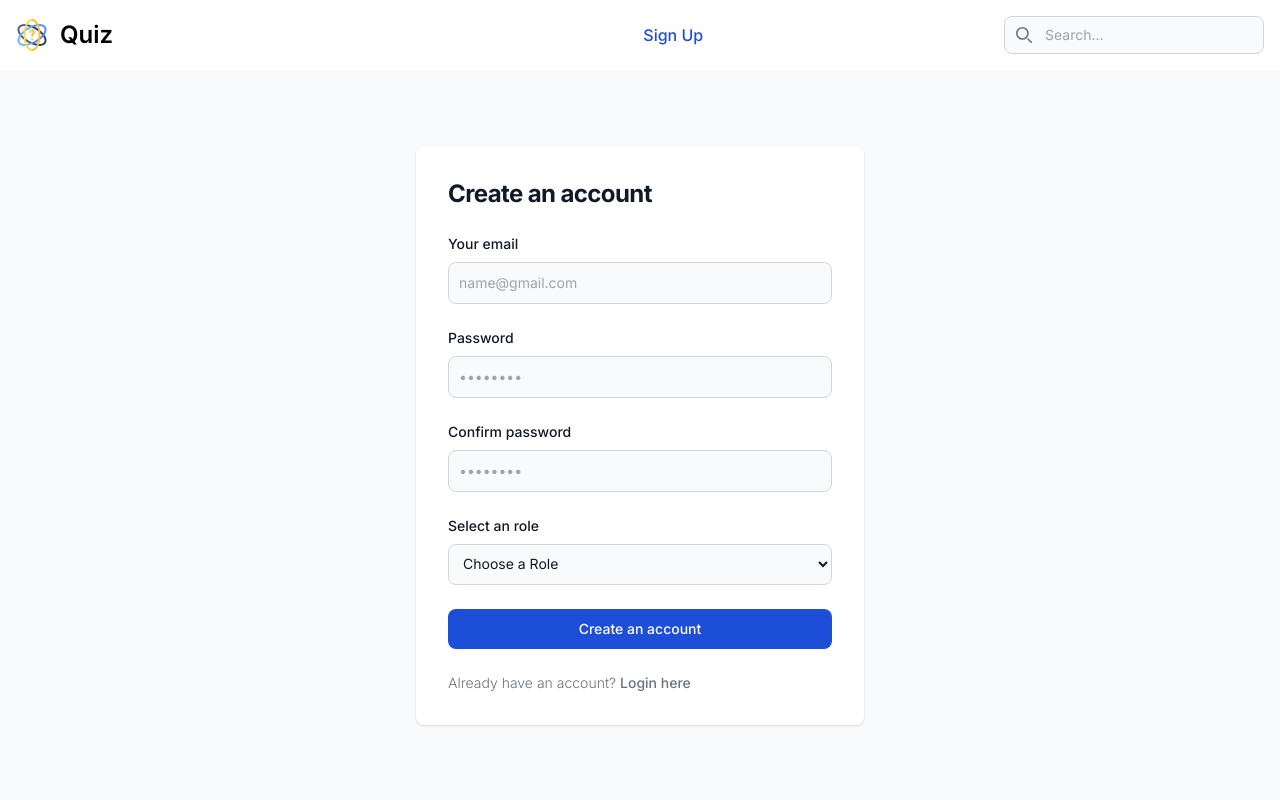
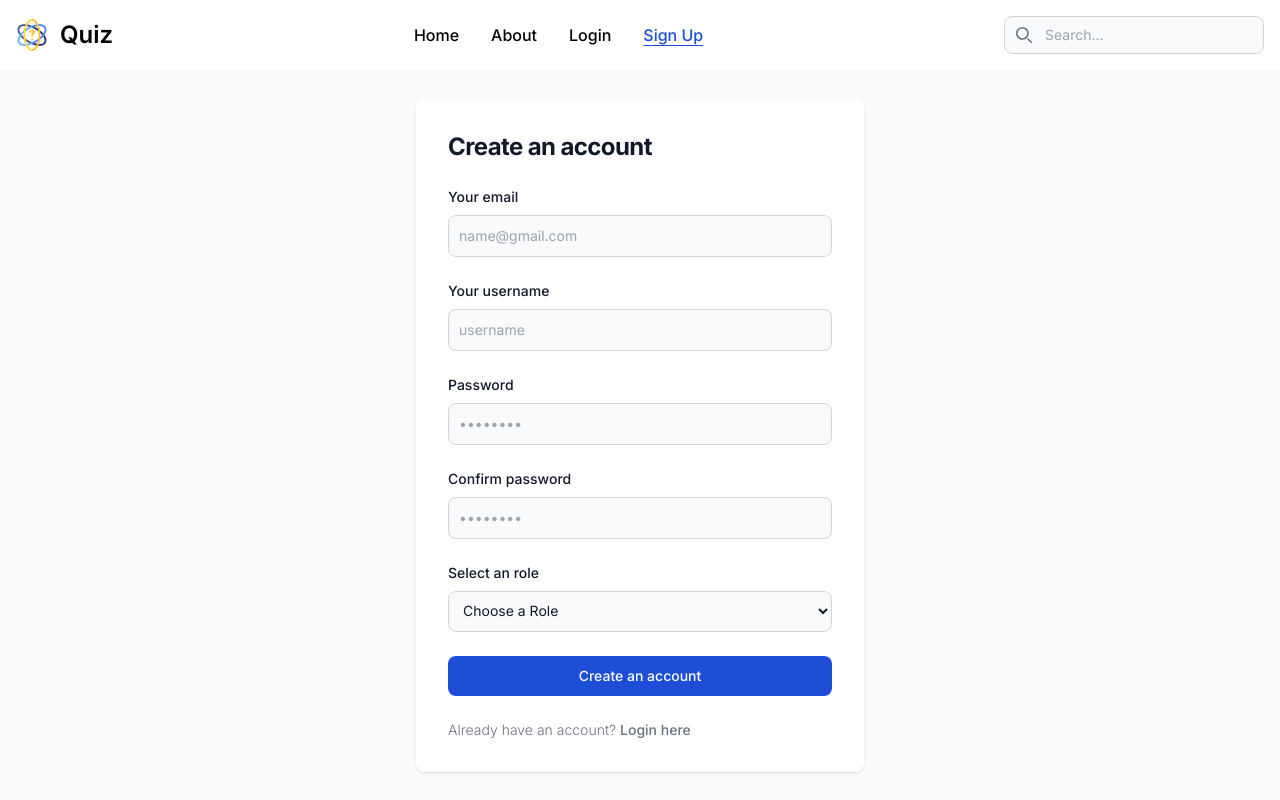
Before and after one commit to Liqaing/Quiz-FrontEnd, a Next.js app in the folder quiz-frontend/: page /account/sign-up in a window 1280 px wide. Built offline with nearby package versions, Linux system fonts and the light colour scheme.

Commit message:
handle submit sign up form

```diff
--- /dev/null
+++ b/quiz-frontend/app/account/sign-up/action.tsx
@@ -0,0 +1,37 @@
+"use server";
+
+interface RegisterData {
+    username: string,
+    password: string,
+    email:string,
+    role:string
+}
+
+const SignUpAction = async (formData:any) => {
+
+    const registerData: RegisterData = {
+        username: formData.get("username") as string,
+        email: formData.get("email") as string,
+        password: formData.get("password") as string,
+        role: formData.get("role") as string
+    }
+
+    // console.log(JSON.stringify(registerData))
+
+    const response = await fetch('https://quiz-uy6f.onrender.com/register', {
+        method: 'POST',
+        headers: {
+            'Content-Type': 'application/json',
+        },
+        body: JSON.stringify({
+            "username": registerData.username,
+            "email": registerData.email,
+            "password": registerData.password,
+            "role": registerData.role
+        })
+    });
+
+    console.log(response.json());
+}
+
+export default SignUpAction
--- /dev/null
+++ b/quiz-frontend/app/account/sign-up/form.tsx
@@ -0,0 +1,37 @@
+import SignUpAction from "./action";
+
+const SignUpForm = () => {
+
+    return (
+        <form className="space-y-4 md:space-y-6" action={SignUpAction}>
+            <div>
+                <label htmlFor="email" className="block mb-2 text-sm font-medium text-gray-900 dark:text-white">Your email</label>
+                <input type="email" name="email" id="email" className="bg-gray-50 border border-gray-300 text-gray-900 sm:text-sm rounded-lg focus:ring-primary-600 focus:border-primary-600 block w-full p-2.5 dark:bg-gray-700 dark:border-gray-600 dark:placeholder-gray-400 dark:text-white dark:focus:ring-blue-500 dark:focus:border-blue-500" placeholder="name@gmail.com" required />
+            </div>
+            <div>
+                <label htmlFor="username" className="block mb-2 text-sm font-medium text-gray-900 dark:text-white">Your username</label>
+                <input type="text" name="username" id="username" className="bg-gray-50 border border-gray-300 text-gray-900 sm:text-sm rounded-lg focus:ring-primary-600 focus:border-primary-600 block w-full p-2.5 dark:bg-gray-700 dark:border-gray-600 dark:placeholder-gray-400 dark:text-white dark:focus:ring-blue-500 dark:focus:border-blue-500" placeholder="username" required />
+            </div>
+            <div>
+                <label htmlFor="password" className="block mb-2 text-sm font-medium text-gray-900 dark:text-white">Password</label>
+                <input type="password" name="password" id="password" placeholder="••••••••" className="bg-gray-50 border border-gray-300 text-gray-900 sm:text-sm rounded-lg focus:ring-primary-600 focus:border-primary-600 block w-full p-2.5 dark:bg-gray-700 dark:border-gray-600 dark:placeholder-gray-400 dark:text-white dark:focus:ring-blue-500 dark:focus:border-blue-500" required />
+            </div>
+            <div>
+                <label htmlFor="confirm-password" className="block mb-2 text-sm font-medium text-gray-900 dark:text-white">Confirm password</label>
+                <input type="password" name="confirm-password" id="confirm-password" placeholder="••••••••" className="bg-gray-50 border border-gray-300 text-gray-900 sm:text-sm rounded-lg focus:ring-primary-600 focus:border-primary-600 block w-full p-2.5 dark:bg-gray-700 dark:border-gray-600 dark:placeholder-gray-400 dark:text-white dark:focus:ring-blue-500 dark:focus:border-blue-500" required />
+            </div>
+            <div>
+                <label htmlFor="role" className="block mb-2 text-sm font-medium text-gray-900 dark:text-white">Select an role</label>
+                <select name="role" id="role" className="bg-gray-50 border border-gray-300 text-gray-900 text-sm rounded-lg focus:ring-blue-500 focus:border-blue-500 block w-full p-2.5 dark:bg-gray-700 dark:border-gray-600 dark:placeholder-gray-400 dark:text-white dark:focus:ring-blue-500 dark:focus:border-blue-500">
+                    <option selected disabled>Choose a Role</option>
+                    <option value="STUDENT">Student</option>
+                    <option value="TEACHER">Teacher</option>
+                </select>
+            </div>
+
+            <button type="submit" className="w-full text-white bg-blue-700 hover:bg-primary-700 focus:ring-4 focus:outline-none focus:ring-primary-300 font-medium rounded-lg text-sm px-5 py-2.5 text-center dark:bg-primary-600 dark:hover:bg-primary-700 dark:focus:ring-primary-800">Create an account</button>
+        </form>
+    )
+}
+
+export default SignUpForm;
--- a/quiz-frontend/app/account/sign-up/page.tsx
+++ b/quiz-frontend/app/account/sign-up/page.tsx
@@ -1,12 +1,8 @@
-'use-client';
 
 import Link from "next/link";
+import SignUpForm from "./form";
 
 const SignUp = () => {
-
-    const submit = () => {
-        console.log("Hello")
-    }
 
     return (
         <section className="h-full bg-gray-50 dark:bg-gray-900">
@@ -16,34 +12,12 @@ const SignUp = () => {
                         <h1 className="text-xl font-bold leading-tight tracking-tight text-gray-900 md:text-2xl dark:text-white">
                             Create an account
                         </h1>
-                        <form className="space-y-4 md:space-y-6" action="">
-                            <div>
-                                <label htmlFor="email" className="block mb-2 text-sm font-medium text-gray-900 dark:text-white">Your email</label>
-                                <input type="email" name="email" id="email" className="bg-gray-50 border border-gray-300 text-gray-900 sm:text-sm rounded-lg focus:ring-primary-600 focus:border-primary-600 block w-full p-2.5 dark:bg-gray-700 dark:border-gray-600 dark:placeholder-gray-400 dark:text-white dark:focus:ring-blue-500 dark:focus:border-blue-500" placeholder="name@gmail.com" required />
-                            </div>
-                            <div>
-                                <label htmlFor="password" className="block mb-2 text-sm font-medium text-gray-900 dark:text-white">Password</label>
-                                <input type="password" name="password" id="password" placeholder="••••••••" className="bg-gray-50 border border-gray-300 text-gray-900 sm:text-sm rounded-lg focus:ring-primary-600 focus:border-primary-600 block w-full p-2.5 dark:bg-gray-700 dark:border-gray-600 dark:placeholder-gray-400 dark:text-white dark:focus:ring-blue-500 dark:focus:border-blue-500" required />
-                            </div>
-                            <div>
-                                <label htmlFor="confirm-password" className="block mb-2 text-sm font-medium text-gray-900 dark:text-white">Confirm password</label>
-                                <input type="confirm-password" name="confirm-password" id="confirm-password" placeholder="••••••••" className="bg-gray-50 border border-gray-300 text-gray-900 sm:text-sm rounded-lg focus:ring-primary-600 focus:border-primary-600 block w-full p-2.5 dark:bg-gray-700 dark:border-gray-600 dark:placeholder-gray-400 dark:text-white dark:focus:ring-blue-500 dark:focus:border-blue-500" required />
-                            </div>
-                            <div>
-                                <label htmlFor="Role" className="block mb-2 text-sm font-medium text-gray-900 dark:text-white">Select an role</label>
-                                <select id="Role" className="bg-gray-50 border border-gray-300 text-gray-900 text-sm rounded-lg focus:ring-blue-500 focus:border-blue-500 block w-full p-2.5 dark:bg-gray-700 dark:border-gray-600 dark:placeholder-gray-400 dark:text-white dark:focus:ring-blue-500 dark:focus:border-blue-500">
-                                    <option selected disabled>Choose a Role</option>
-                                    <option value="STUDENT">Student</option>
-                                    <option value="TEACHER">Teacher</option>
-                                </select>
-                            </div>
 
-                            <button type="button" className="w-full text-white bg-blue-700 hover:bg-primary-700 focus:ring-4 focus:outline-none focus:ring-primary-300 font-medium rounded-lg text-sm px-5 py-2.5 text-center dark:bg-primary-600 dark:hover:bg-primary-700 dark:focus:ring-primary-800">Create an account</button>
+                        <SignUpForm></SignUpForm>
 
-                            <p className="text-sm font-light text-gray-500 dark:text-gray-400">
-                                Already have an account? <Link href="/account/login" className="font-medium text-primary-600 hover:underline dark:text-primary-500">Login here</Link>
-                            </p>
-                        </form>
+                        <p className="text-sm font-light text-gray-500 dark:text-gray-400">
+                            Already have an account? <Link href="/account/login" className="font-medium text-primary-600 hover:underline dark:text-primary-500">Login here</Link>
+                        </p>
                     </div>
                 </div>
             </div>
--- a/quiz-frontend/components/navbar/nav-link.tsx
+++ b/quiz-frontend/components/navbar/nav-link.tsx
@@ -11,22 +11,22 @@ const NavLink = () => {
     return (
         <ul className="flex flex-col p-4 md:p-0 mt-4 font-medium border border-gray-100 rounded-lg bg-gray-50 md:space-x-8 rtl:space-x-reverse md:flex-row md:mt-0 md:border-0 md:bg-white dark:bg-gray-800 md:dark:bg-gray-900 dark:border-gray-700">
             <li>
-                <Link href='/' className={`block py-2 px-3 ounded hover:bg-gray-100 md:hover:bg-transparent md:p-0 md:dark:hover:text-blue-500 dark:hover:bg-gray-700 dark:hover:text-white md:dark:hover:bg-transparent dark:border-gray-700  ${ pathName === "/" ? "text-blue-700" : "text-white"}`} aria-current="page">
+                <Link href='/' className={`block py-2 px-3 rounded hover:bg-gray-100 md:hover:bg-transparent md:p-0 md:dark:hover:text-blue-500 dark:hover:bg-gray-700 dark:hover:text-white md:dark:hover:bg-transparent dark:border-gray-700  ${ pathName === "/" ? "text-blue-700 underline underline-offset-4" : "text-white-700"}`} aria-current="page">
                     Home
                 </Link>
             </li>
             <li>
-                <Link href='/about' className={`block py-2 px-3 ounded hover:bg-gray-100 md:hover:bg-transparent md:p-0 md:dark:hover:text-blue-500 dark:hover:bg-gray-700 dark:hover:text-white md:dark:hover:bg-transparent dark:border-gray-700  ${ pathName.startsWith("/about") ? "text-blue-700" : "text-white"}`} aria-current="page">
+                <Link href='/about' className={`block py-2 px-3 rounded hover:bg-gray-100 md:hover:bg-transparent md:p-0 md:dark:hover:text-blue-500 dark:hover:bg-gray-700 dark:hover:text-white md:dark:hover:bg-transparent dark:border-gray-700  ${ pathName.startsWith("/about") ? "text-blue-700 underline underline-offset-4" : "text-white-700"}`} aria-current="page">
                     About
                 </Link>
             </li>
             <li>
-                <Link href='/account/login' className={`block py-2 px-3 ounded hover:bg-gray-100 md:hover:bg-transparent md:p-0 md:dark:hover:text-blue-500 dark:hover:bg-gray-700 dark:hover:text-white md:dark:hover:bg-transparent dark:border-gray-700  ${ pathName.startsWith("/account/login") ? "text-blue-700" : "text-white"}`} aria-current="page">
+                <Link href='/account/login' className={`block py-2 px-3 rounded hover:bg-gray-100 md:hover:bg-transparent md:p-0 md:dark:hover:text-blue-500 dark:hover:bg-gray-700 dark:hover:text-white md:dark:hover:bg-transparent dark:border-gray-700  ${ pathName.startsWith("/account/login") ? "text-blue-700 underline underline-offset-4" : "text-white-700"}`} aria-current="page">
                     Login
                 </Link>
             </li>
             <li>
-                <Link href='/account/sign-up' className={`block py-2 px-3 ounded hover:bg-gray-100 md:hover:bg-transparent md:p-0 md:dark:hover:text-blue-500 dark:hover:bg-gray-700 dark:hover:text-white md:dark:hover:bg-transparent dark:border-gray-700  ${ pathName.startsWith("/account/sign-up") ? "text-blue-700" : "text-white"}`} aria-current="page">
+                <Link href='/account/sign-up' className={`block py-2 px-3 rounded hover:bg-gray-100 md:hover:bg-transparent md:p-0 md:dark:hover:text-blue-500 dark:hover:bg-gray-700 dark:hover:text-white md:dark:hover:bg-transparent dark:border-gray-700  ${ pathName.startsWith("/account/sign-up") ? "text-blue-700 underline underline-offset-4" : "text-white-700"}`} aria-current="page">
                     Sign Up
                 </Link>
             </li>
```
Also changed, not shown: quiz-frontend/app/about/page.tsx (+6 -7 lines).
